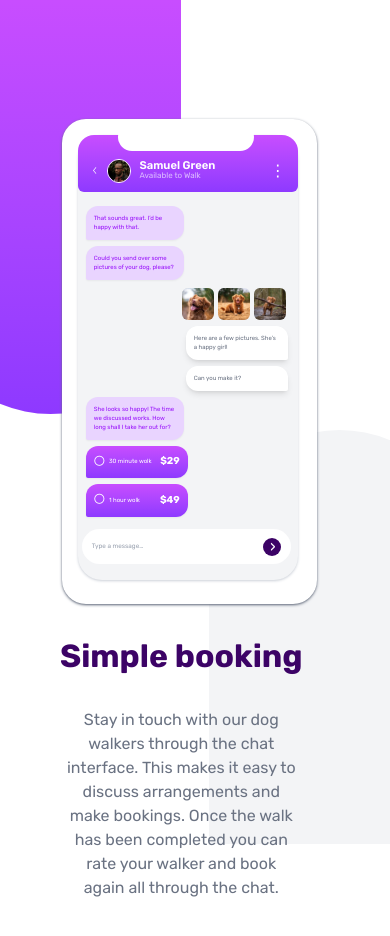
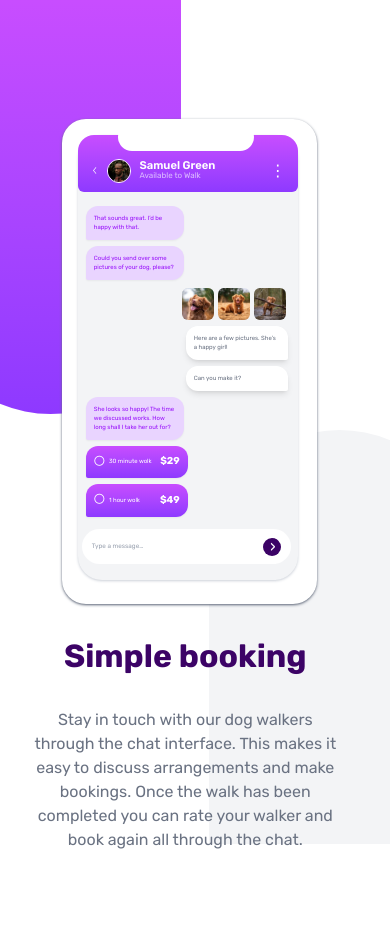
Before and after one commit to ItaloDev-Marcelo/chat-app-css-illustration, a React (Vite) app: page / in a window 390 px wide. Shown: the top 936 px of the page. After the commit the page ends 892 px from the top, so only its background shows below. Built offline with nearby package versions, Linux system fonts and the light colour scheme.

Commit message:
style: add more style

```diff
--- a/src/App.tsx
+++ b/src/App.tsx
@@ -7,7 +7,7 @@ function App() {
 
   return (
     <MainLayout>
-       <div className='relative flex flex-col py-10 xl:py-0 xl:flex-row items-center xl:justify-between xl:w-[60vw]  z-1000 left-[25%] xl2:left-[45%] md:scale-109 md:top-10 md:left-[40%] xl:scale-100 xl:top-5 xl2:top-25 top-0 xl2:scale-120'>
+       <div className='relative flex flex-col py-10 xl:py-0 xl:flex-row items-center justify-center xl:justify-between xl:w-[60vw] z-1000 left-[25%] xl2:left-[45%] md:scale-109 md:top-10 md:left-[40%] xl:scale-100 xl:top-5 xl2:top-25 top-0 xl2:scale-120'>
            <Layout/>
            <Content/>
        </div>
--- a/src/components/Content.tsx
+++ b/src/components/Content.tsx
@@ -1,9 +1,9 @@
 
 const Content = () => {
   return (
-    <section className="text-center xl:text-justify">
+    <section className="text-center xl:text-justify  ml-2 xl:ml-0">
         <h1 className="text-purple-950 text-[2em] xl:text-[2.5em]  my-7 xl:my-3 font-bold">Simple booking</h1>
-        <p className="text-gray-500 px-4 md:text-[1.2em] xl:text-[.9em] xl:px-0 xl:w-110">Stay in touch with our dog walkers through the chat <br className=' hidden xl:flex' /> interface. This makes it easy to
+        <p className="text-gray-500 w-82  px-2 md:text-[1.2em] xl:text-[.9em] xl:px-0 xl:w-110">Stay in touch with our dog walkers through the chat <br className=' hidden xl:flex' /> interface. This makes it easy to
   discuss arrangements and  <br className=' hidden xl:flex' /> make bookings. Once the walk has been completed you can  <br className=' hidden xl:flex' /> rate
   your walker and book again all through the chat.</p>
     </section>
```
